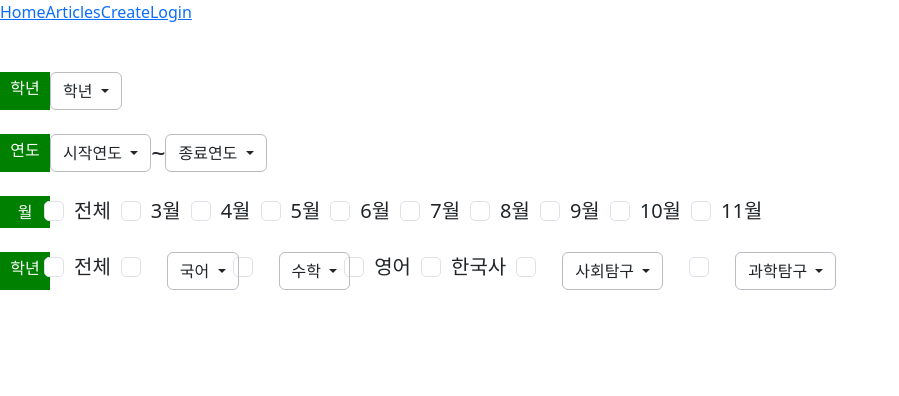
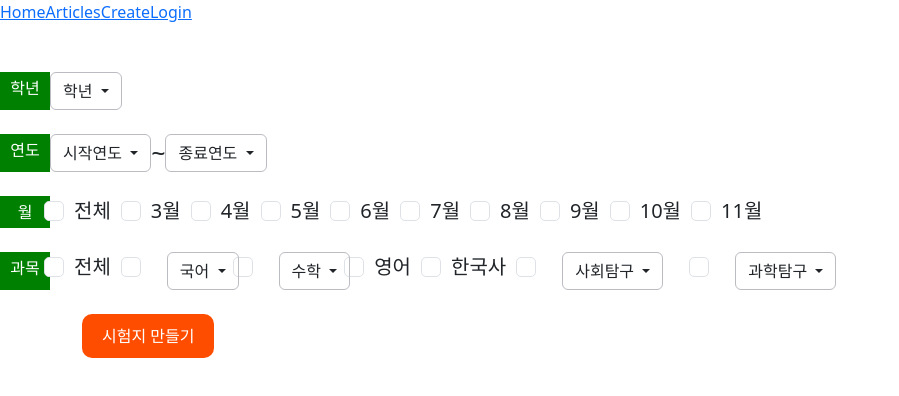
Before and after one commit to Gaebiskon/Oranmo_front, a Vue app: page / in a window 1280 px wide. Shown: the top 396 px of the page, without its empty margins (0-899 px from the left). Built offline with nearby package versions, Linux system fonts and the light colour scheme.

Commit message:
시험지 버튼 생성!

```diff
--- a/src/views/ArticleView.vue
+++ b/src/views/ArticleView.vue
@@ -13,13 +13,13 @@
           <a class="nav-link active" aria-current="page" href="#">000님</a>
         </li> -->
         <li class="nav-item">
-          <button class="nav-link button" type="button"> 마이페이지 </button>
+          <button class="nav-link primary_btn" type="button"> 마이페이지 </button>
         </li>
         <li @click="goLogin" class="nav-item">
           <a class="nav-link" href="#">로그인</a>
         </li>
         <li class="nav-item">
-          <button class="nav-link button" type="button"> 회원가입 </button>
+          <button class="nav-link primary_btn" type="button"> 회원가입 </button>
         </li>
       </ul>
   </div>
@@ -52,9 +52,7 @@ function goLogin() {
 </script>
 
 <style lang="scss" scoped>
-.button{
-  // position: absolute;
-  // top:50%;
+.primary_btn{
   background-color:#FF4D00;
   color: #fff;
   border:none;
@@ -62,8 +60,6 @@ function goLogin() {
   padding:10px;
   min-height:30px;
   min-width: 100px;
-
-
 }
 
 
--- a/src/views/HomeView.vue
+++ b/src/views/HomeView.vue
@@ -1,4 +1,5 @@
 <template>
+<!-- 학년 선택 -->
 <div class="d-flex">
   <div class="text-white text-center py-1" style="background-color: green; width: 50px;">학년 </div>
   <div class="dropdown">
@@ -14,7 +15,7 @@
   </div>
 <br>
 
-
+<!-- 연도 선택 -->
 <div class="d-flex">
   <div class="text-white text-center py-1" style="background-color: green; width: 50px;">연도</div>
   <div class="dropdown">
@@ -40,7 +41,7 @@
   </div>
 </div>
 <br>
-
+<!-- 월 선택 -->
 <div class="d-flex">
 <div class="text-white text-center py-1" style="background-color: green; width: 50px;">월 </div>
     <div class="form-check form-check-inline">
@@ -86,10 +87,10 @@
 </div>
 
 
-
+<!-- 과목 선택  -->
 <br>
 <div class="d-flex">
-  <div class="text-white text-center py-1" style="background-color: green; width: 50px;">학년 </div>
+  <div class="text-white text-center py-1" style="background-color: green; width: 50px;">과목 </div>
     <div class="form-check form-check-inline">
         <input class="form-check-input" type="checkbox" id="inlineCheckbox2" value="all_subject">
         <label class="form-check-label" for="inlineCheckbox2">전체</label>
@@ -182,9 +183,15 @@
   </ul>
 </div>
 </div>
+</div>
 
+<!-- 시험지 만들기 버튼  -->
 
+<br>
+<div class="container">
+<button class="nav-link primary_btn" type="button"> 시험지 만들기 </button>
 </div>
+
 
 <!-- <div class="form-check form-check-inline">
   <input class="form-check-input" type="checkbox" id="inlineCheckbox2" value="subject_kor">
@@ -267,4 +274,19 @@
         font-size: 20px; /* 원하는 크기로 조정하세요 */
     }
 
+  .primary_btn{
+  background-color:#FF4D00;
+  color: #fff;
+  border:none;
+  border-radius:10px;
+  padding:10px 20px;
+  min-height:30px;
+  min-width: 100px;
+}
+.container {
+  text-align: center;
+}
+
+
+
 </style>
```
